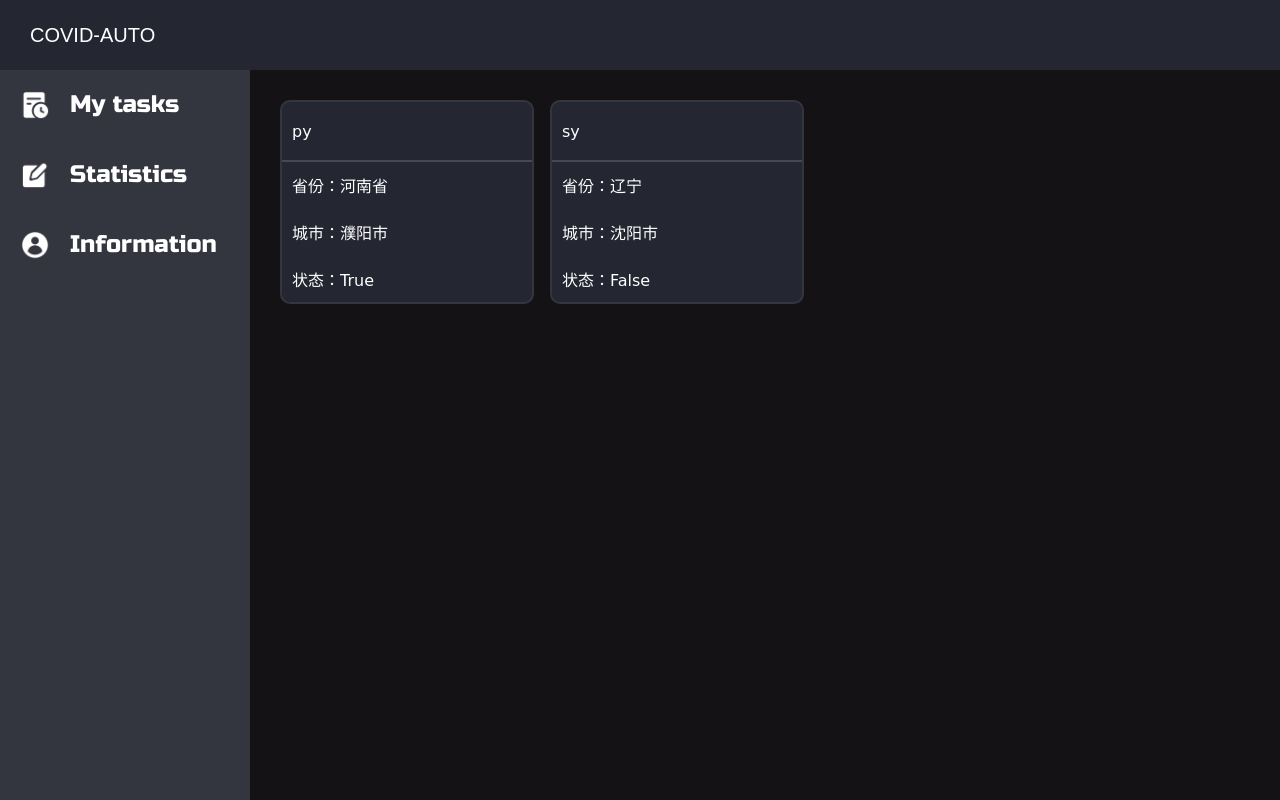
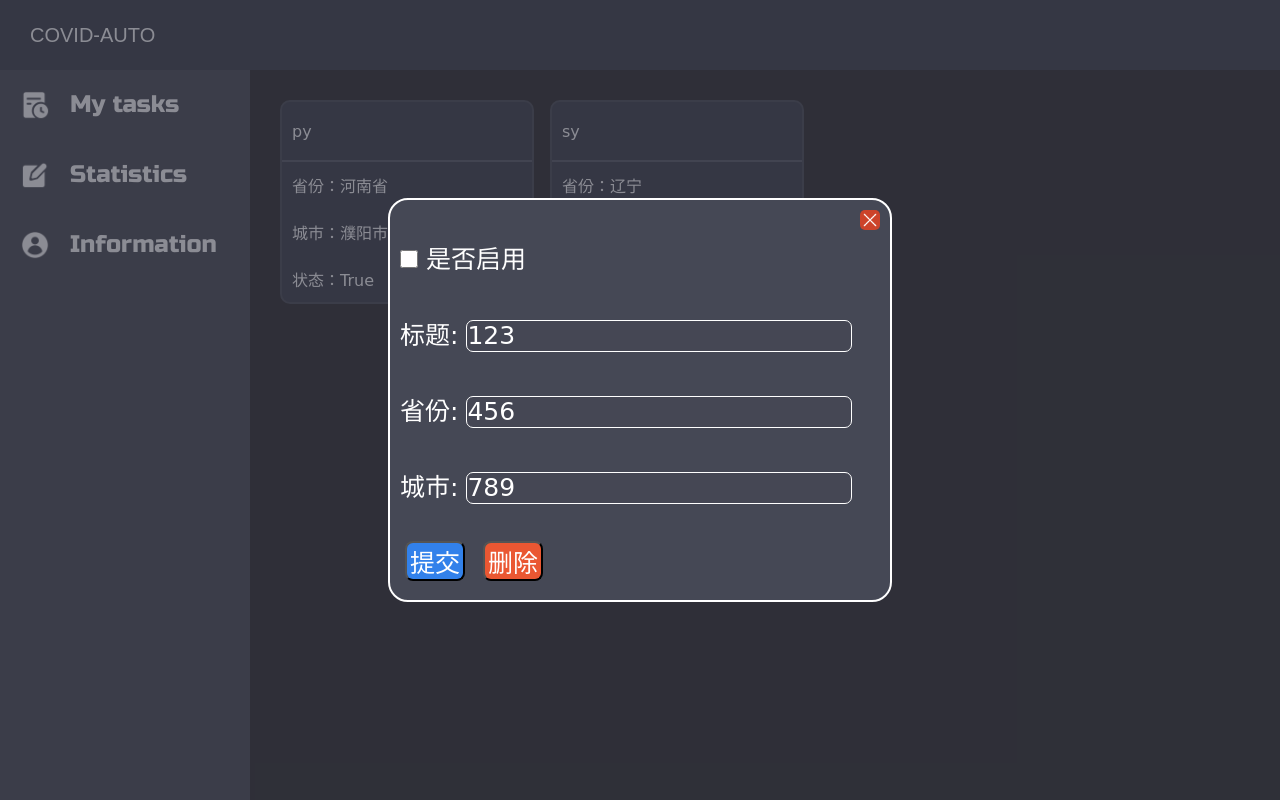
Before and after one commit to 12218/Covid-Auto, a Django app: page /task/ in a window 1280 px wide. Run offline with Django 4.2, Linux system fonts and the light colour scheme; a user stored in the database is signed in; data comes from the database, SQL or seed files in the repository; both versions use the stored data as it was after the commit; some web fonts are replaced.

Commit message:
Django部分弹窗显示部分完成(无功能)

```diff
--- a/Django/CovidAuto/static/css/task.css
+++ b/Django/CovidAuto/static/css/task.css
@@ -191,3 +191,100 @@ div.items div.item-content {
     color: white;
     font-family: 'ZCOOL KuaiLe', cursive;
 }
+
+/* 弹窗样式 */
+div.pop-window-background {
+    position: absolute;
+    left: 0;
+    top: 0;
+    width: 100%;
+    height: 100%;
+    background-color: #4143509b;
+}
+
+div.pop-window {
+    width: 500px;
+    height: 400px;
+    background-color: #454855;
+    border: 2px solid white;
+    border-radius: 20px;
+    position: relative;
+    top: 50%;
+    left: 50%;
+    transform: translate(-50%, -50%);
+}
+
+form.pop-window-form {
+    font-family: 'ZCOOL KuaiLe', cursive;
+    color: white;
+    box-sizing: border-box;
+    width: 100%;
+    height: 100%;
+    padding: 10px;
+}
+
+form.pop-window-form div {
+    height: 20%;
+    line-height: 100px;
+    font-size: 25px;
+}
+
+form.pop-window-form input[type="text"] {
+    width: 80%;
+    height: 30px;
+    font-family: 'ZCOOL KuaiLe', cursive;
+    font-size: 25px;
+    background-color: #4548558c;
+    border: 1px solid white;
+    border-radius: 7px;
+    color: white;
+}
+
+form.pop-window-form input[type="checkbox"] {
+    width: 18px;
+    height: 18px;
+}
+
+form.pop-window-form input[type="submit"] {
+    width: 60px;
+    height: 40px;
+    font-family: 'ZCOOL KuaiLe', cursive;
+    color: white;
+    font-size: 25px;
+    border-radius: 8px;
+    margin: 5px;
+    cursor: pointer;
+}
+
+div.close-window {
+    position: absolute;
+    display: inline-block;
+    height: 20px !important;
+    width: 20px !important;
+    background: rgb(204, 67, 42) url(/static/icons/icon-close.png) no-repeat 0px 0px;
+    background-size: 20px 20px;
+    border-radius: 5px;
+    right: 10px;
+    top: 10px;
+    cursor: pointer;
+}
+
+div.close-window:hover {
+    background-color: tomato;
+}
+
+input.pop-window-submit {
+    background-color: #3281EA;
+}
+
+input.pop-window-submit:hover {
+    background-color: #3282ea98;
+}
+
+input.pop-window-delete {
+    background-color: #ea5732;
+}
+
+input.pop-window-delete:hover {
+    background-color: #ea573294;
+}
--- /dev/null
+++ b/Django/CovidAuto/task/templates/task.html
@@ -0,0 +1,46 @@
+{% extends 'task_base.html' %}
+
+<!-- {% block header_extension %}
+{% endblock %} -->
+
+{% block task_content %}
+    <div class="items">
+        <div class="item-title">濮阳</div>
+        <div class="item-content">
+            <div class="location-province">省份：河南省</div>
+            <div class="location-city">城市：濮阳市</div>
+            <div class="on-off">状态：已启用</div>
+        </div>
+    </div>
+    <div class="items"></div>
+    <div class="items"></div>
+    <div class="items"></div>
+    <div class="items"></div>
+    <div class="items"></div>
+{% endblock %}
+<!-- 弹窗部分 -->
+{% block body_extension %}
+<div class="pop-window-background">
+    <div class="pop-window">
+        <form action="#" method="post" class="pop-window-form">
+            <div class="pop-window-on-or-off-div">
+                <input type="checkbox" class="pop-window-on-or-off"> 是否启用
+                <div class="close-window"></div>
+            </div>
+            <div class="pop-window-title-div">
+                标题:   <input type="text" class="pop-window-title" value="123">
+            </div>
+            <div class="pop-window-province-div">
+                省份:   <input type="text" class="pop-window-province" value="456">
+            </div>
+            <div class="pop-window-city-div">
+                城市:   <input type="text" class="pop-window-city" value="789">
+            </div>
+            <div class="buttons-div">
+                <input type="submit" class="pop-window-submit" value="提交">
+                <input type="submit" class="pop-window-delete" value="删除">
+            </div>
+        </form>
+    </div>
+</div>
+{% endblock %}
--- a/Django/CovidAuto/task/templates/task_base.html
+++ b/Django/CovidAuto/task/templates/task_base.html
@@ -9,6 +9,8 @@
     <link rel="preconnect" href="https://fonts.googleapis.com">
     <link rel="preconnect" href="https://fonts.gstatic.com" crossorigin>
     <link href="https://fonts.googleapis.com/css2?family=Mochiy+Pop+P+One&family=ZCOOL+KuaiLe&display=swap" rel="stylesheet"> -->
+    {% block header_extension %}
+    {% endblock %}
     <title>Covid-Auto</title>
 </head>
 <body>
@@ -47,5 +49,7 @@
             {% endfor %}
         </div>
     </div>
+    {% block body_extension %}
+    {% endblock %}
 </body>
 </html>
--- a/Django/CovidAuto/task/views.py
+++ b/Django/CovidAuto/task/views.py
@@ -26,6 +26,6 @@ def control_tasks(request):
     if request.user.username != '': # 如果登录成功
         context = {}
         context['tasks'] = Task.objects.filter(task_owner = request.user)
-        return render(request, 'task_base.html', context)
+        return render(request, 'task.html', context)
     else: # 如果未登录，则跳转登录界面
         return redirect('/login_page/')
```
Also changed, not shown: Django/CovidAuto/db.sqlite3, Django/CovidAuto/static/icons/icon-close.png (added).
